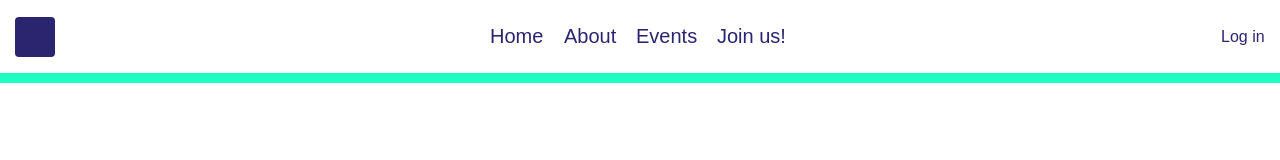
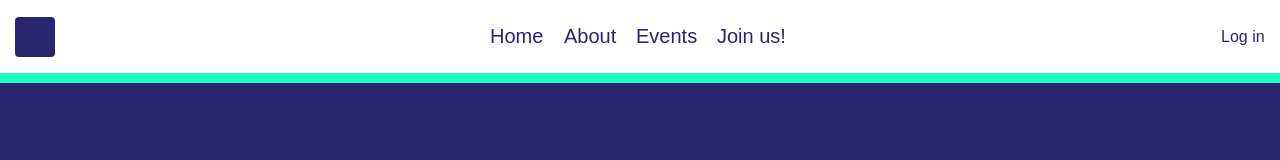
Before and after one commit to xurxe/integrify-design-bootcamp-prep, a Gatsby site: page / in a window 1280 px wide. Built offline with nearby package versions, Linux system fonts and the light colour scheme; Gatsby itself is replaced by a stand-in of ours.

Commit message:
Created components: Hero and template

```diff
--- a/src/components/App/index.js
+++ b/src/components/App/index.js
@@ -1,10 +1,14 @@
-import React from "react";
-import "./styles.css";
+import React from 'react';
+import './styles.css';
 
-import Nav from "../Nav";
+import Nav from '../Nav';
+import Hero from '../Hero';
 
 const App = () => (
-    <Nav></Nav>
+    <div className='App'>
+        <Nav></Nav>
+        <Hero></Hero>
+    </div>
 )
 
 export default App;
--- /dev/null
+++ b/src/components/Hero/index.js
@@ -0,0 +1,11 @@
+import React from 'react';
+import './styles.css';
+
+const Hero = () => (
+    <div
+    className='Hero'
+    ></div>
+
+)
+
+export default Hero;
--- /dev/null
+++ b/src/components/Hero/styles.css
@@ -0,0 +1,5 @@
+.Hero {
+    background-color: var(--blue);
+    height: 100vh;
+    width: 100vw;
+}
--- a/src/components/Nav/index.js
+++ b/src/components/Nav/index.js
@@ -1,7 +1,7 @@
-import React from "react";
-import "./styles.css";
+import React from 'react';
+import './styles.css';
 
-import { Link } from "gatsby";
+import { Link } from 'gatsby';
 
 const Nav = () => (
     <nav className='Nav'>
--- a/src/components/Nav/styles.css
+++ b/src/components/Nav/styles.css
@@ -38,7 +38,8 @@
 
 
 
-/* Adapted from hover.caa */
+/* Adapted from hover.css */
+
 .hvr-outline-out {
     border-radius: 4px;
     display: inline-block;
@@ -82,7 +83,6 @@
 
 
 
-
 .hvr-underline-out {
     display: inline-block;
     position: relative;
```
Also changed, not shown: src/components/component-template.js (added, +8 -0 lines).
